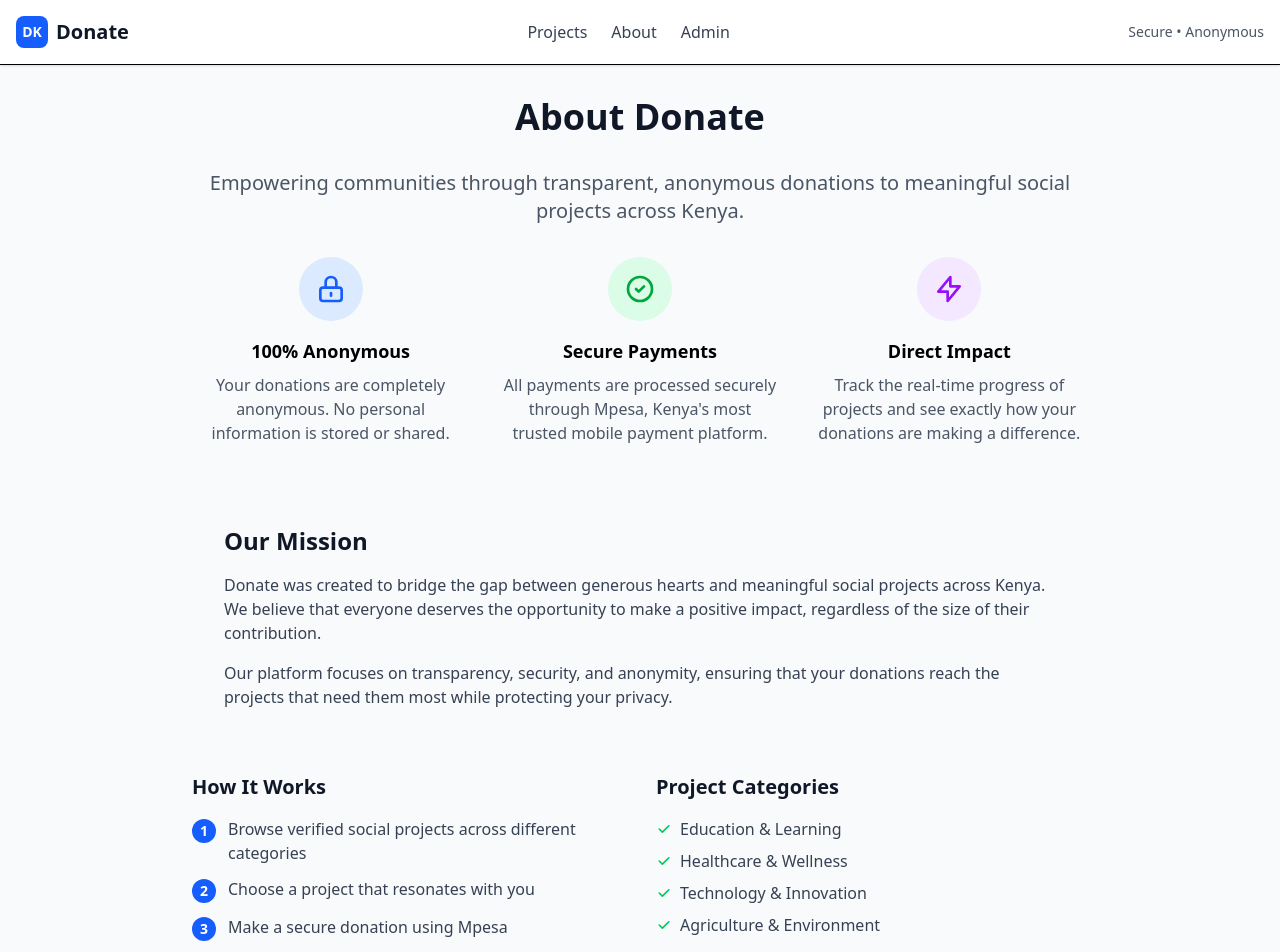
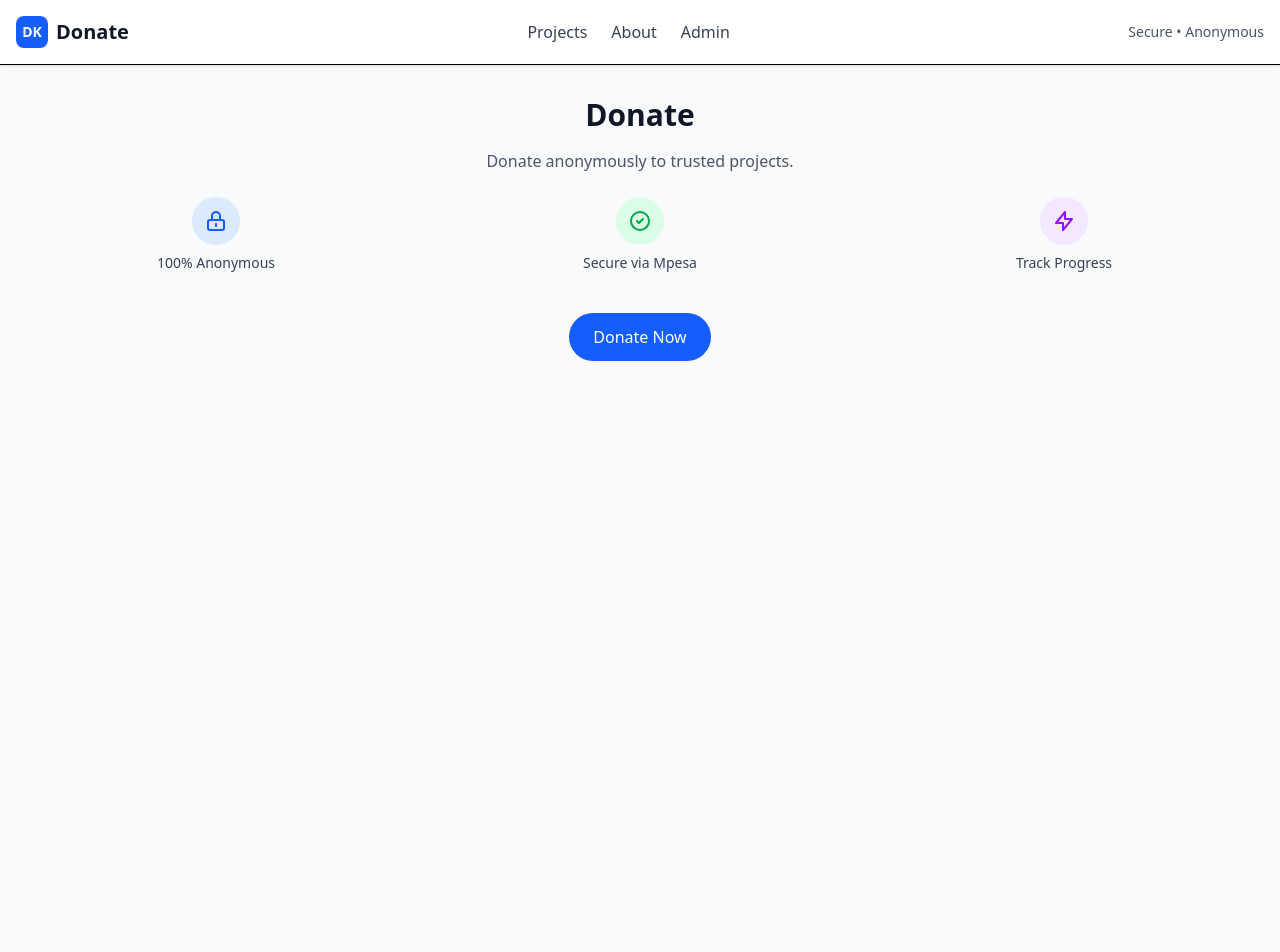
Before and after one commit to jesee-kuya/donate, a SvelteKit app: page /about in a window 1280 px wide. Shown: the top 952 px of the page. After the commit the page ends 800 px from the top, so only its background shows below. Built offline with nearby package versions, Linux system fonts and the light colour scheme.

Commit message:
refactor: minimalize the page

```diff
--- a/src/routes/about/+page.svelte
+++ b/src/routes/about/+page.svelte
@@ -8,112 +8,42 @@
 
 <Header />
 
-<div class="container mx-auto px-4 py-8">
-	<div class="max-w-4xl mx-auto">
-		<h1 class="text-4xl font-bold text-gray-900 mb-8 text-center">About Donate</h1>
+<div class="container mx-auto px-4 py-8 text-center">
+	<h1 class="text-3xl font-bold text-gray-900 mb-4">Donate</h1>
+	<p class="text-gray-600 mb-6">Donate anonymously to trusted projects.</p>
 
-		<div class="prose prose-lg mx-auto">
-			<p class="text-xl text-gray-600 mb-8 text-center">
-				Empowering communities through transparent, anonymous donations to meaningful social projects across Kenya.
-			</p>
-
-			<div class="grid grid-cols-1 md:grid-cols-3 gap-8 mb-12">
-				<div class="text-center">
-					<div class="w-16 h-16 bg-blue-100 rounded-full flex items-center justify-center mx-auto mb-4">
-						<svg class="w-8 h-8 text-blue-600" fill="none" stroke="currentColor" viewBox="0 0 24 24">
+	<div class="grid grid-cols-1 md:grid-cols-3 gap-6 mb-10">
+		<div>
+			<div class="w-12 h-12 bg-blue-100 rounded-full flex items-center justify-center mx-auto mb-2">
+				<svg class="w-6 h-6 text-blue-600" fill="none" stroke="currentColor" viewBox="0 0 24 24">
 					<path stroke-linecap="round" stroke-linejoin="round" stroke-width="2" d="M12 15v2m-6 4h12a2 2 0 002-2v-6a2 2 0 00-2-2H6a2 2 0 00-2 2v6a2 2 0 002 2zm10-10V7a4 4 0 00-8 0v4h8z"></path>
 				</svg>
 			</div>
-					<h3 class="text-lg font-semibold mb-2">100% Anonymous</h3>
-					<p class="text-gray-600">Your donations are completely anonymous. No personal information is stored or shared.</p>
+			<p class="text-sm text-gray-700">100% Anonymous</p>
 		</div>
 
-				<div class="text-center">
-					<div class="w-16 h-16 bg-green-100 rounded-full flex items-center justify-center mx-auto mb-4">
-						<svg class="w-8 h-8 text-green-600" fill="none" stroke="currentColor" viewBox="0 0 24 24">
+		<div>
+			<div class="w-12 h-12 bg-green-100 rounded-full flex items-center justify-center mx-auto mb-2">
+				<svg class="w-6 h-6 text-green-600" fill="none" stroke="currentColor" viewBox="0 0 24 24">
 					<path stroke-linecap="round" stroke-linejoin="round" stroke-width="2" d="M9 12l2 2 4-4m6 2a9 9 0 11-18 0 9 9 0 0118 0z"></path>
 				</svg>
 			</div>
-					<h3 class="text-lg font-semibold mb-2">Secure Payments</h3>
-					<p class="text-gray-600">All payments are processed securely through Mpesa, Kenya's most trusted mobile payment platform.</p>
+			<p class="text-sm text-gray-700">Secure via Mpesa</p>
 		</div>
 
-				<div class="text-center">
-					<div class="w-16 h-16 bg-purple-100 rounded-full flex items-center justify-center mx-auto mb-4">
-						<svg class="w-8 h-8 text-purple-600" fill="none" stroke="currentColor" viewBox="0 0 24 24">
+		<div>
+			<div class="w-12 h-12 bg-purple-100 rounded-full flex items-center justify-center mx-auto mb-2">
+				<svg class="w-6 h-6 text-purple-600" fill="none" stroke="currentColor" viewBox="0 0 24 24">
 					<path stroke-linecap="round" stroke-linejoin="round" stroke-width="2" d="M13 10V3L4 14h7v7l9-11h-7z"></path>
 				</svg>
 			</div>
-					<h3 class="text-lg font-semibold mb-2">Direct Impact</h3>
-					<p class="text-gray-600">Track the real-time progress of projects and see exactly how your donations are making a difference.</p>
+			<p class="text-sm text-gray-700">Track Progress</p>
 		</div>
 	</div>
 
-			<div class="bg-gray-50 rounded-lg p-8 mb-8">
-				<h2 class="text-2xl font-bold text-gray-900 mb-4">Our Mission</h2>
-				<p class="text-gray-700 mb-4">
-					Donate was created to bridge the gap between generous hearts and meaningful social projects across Kenya.
-					We believe that everyone deserves the opportunity to make a positive impact, regardless of the size of their contribution.
-				</p>
-				<p class="text-gray-700">
-					Our platform focuses on transparency, security, and anonymity, ensuring that your donations reach the projects
-					that need them most while protecting your privacy.
-				</p>
-			</div>
-
-			<div class="grid grid-cols-1 md:grid-cols-2 gap-8">
-				<div>
-					<h3 class="text-xl font-semibold text-gray-900 mb-4">How It Works</h3>
-					<ol class="space-y-3 text-gray-700">
-						<li class="flex items-start">
-							<span class="flex-shrink-0 w-6 h-6 bg-blue-600 text-white rounded-full flex items-center justify-center text-sm font-bold mr-3 mt-0.5">1</span>
-							Browse verified social projects across different categories
-						</li>
-						<li class="flex items-start">
-							<span class="flex-shrink-0 w-6 h-6 bg-blue-600 text-white rounded-full flex items-center justify-center text-sm font-bold mr-3 mt-0.5">2</span>
-							Choose a project that resonates with you
-						</li>
-						<li class="flex items-start">
-							<span class="flex-shrink-0 w-6 h-6 bg-blue-600 text-white rounded-full flex items-center justify-center text-sm font-bold mr-3 mt-0.5">3</span>
-							Make a secure donation using Mpesa
-						</li>
-						<li class="flex items-start">
-							<span class="flex-shrink-0 w-6 h-6 bg-blue-600 text-white rounded-full flex items-center justify-center text-sm font-bold mr-3 mt-0.5">4</span>
-							Track the project's progress in real-time
-						</li>
-					</ol>
-				</div>
-
-				<div>
-					<h3 class="text-xl font-semibold text-gray-900 mb-4">Project Categories</h3>
-					<ul class="space-y-2 text-gray-700">
-						<li class="flex items-center">
-							<svg class="w-4 h-4 text-green-500 mr-2" fill="currentColor" viewBox="0 0 20 20">
-								<path fill-rule="evenodd" d="M16.707 5.293a1 1 0 010 1.414l-8 8a1 1 0 01-1.414 0l-4-4a1 1 0 011.414-1.414L8 12.586l7.293-7.293a1 1 0 011.414 0z" clip-rule="evenodd"></path>
-							</svg>
-							Education & Learning
-						</li>
-						<li class="flex items-center">
-							<svg class="w-4 h-4 text-green-500 mr-2" fill="currentColor" viewBox="0 0 20 20">
-								<path fill-rule="evenodd" d="M16.707 5.293a1 1 0 010 1.414l-8 8a1 1 0 01-1.414 0l-4-4a1 1 0 011.414-1.414L8 12.586l7.293-7.293a1 1 0 011.414 0z" clip-rule="evenodd"></path>
-							</svg>
-							Healthcare & Wellness
-						</li>
-						<li class="flex items-center">
-							<svg class="w-4 h-4 text-green-500 mr-2" fill="currentColor" viewBox="0 0 20 20">
-								<path fill-rule="evenodd" d="M16.707 5.293a1 1 0 010 1.414l-8 8a1 1 0 01-1.414 0l-4-4a1 1 0 011.414-1.414L8 12.586l7.293-7.293a1 1 0 011.414 0z" clip-rule="evenodd"></path>
-							</svg>
-							Technology & Innovation
-						</li>
-						<li class="flex items-center">
-							<svg class="w-4 h-4 text-green-500 mr-2" fill="currentColor" viewBox="0 0 20 20">
-								<path fill-rule="evenodd" d="M16.707 5.293a1 1 0 010 1.414l-8 8a1 1 0 01-1.414 0l-4-4a1 1 0 011.414-1.414L8 12.586l7.293-7.293a1 1 0 011.414 0z" clip-rule="evenodd"></path>
-							</svg>
-							Agriculture & Environment
-						</li>
-					</ul>
+	<div class="max-w-xl mx-auto">
+		<button class="bg-blue-600 text-white px-6 py-3 rounded-full hover:bg-blue-700 transition">
+			Donate Now
+		</button>
 	</div>
 </div>
-		</div>
-	</div>
-</div>
```
Lines whose indentation alone changed are shown as unchanged.
